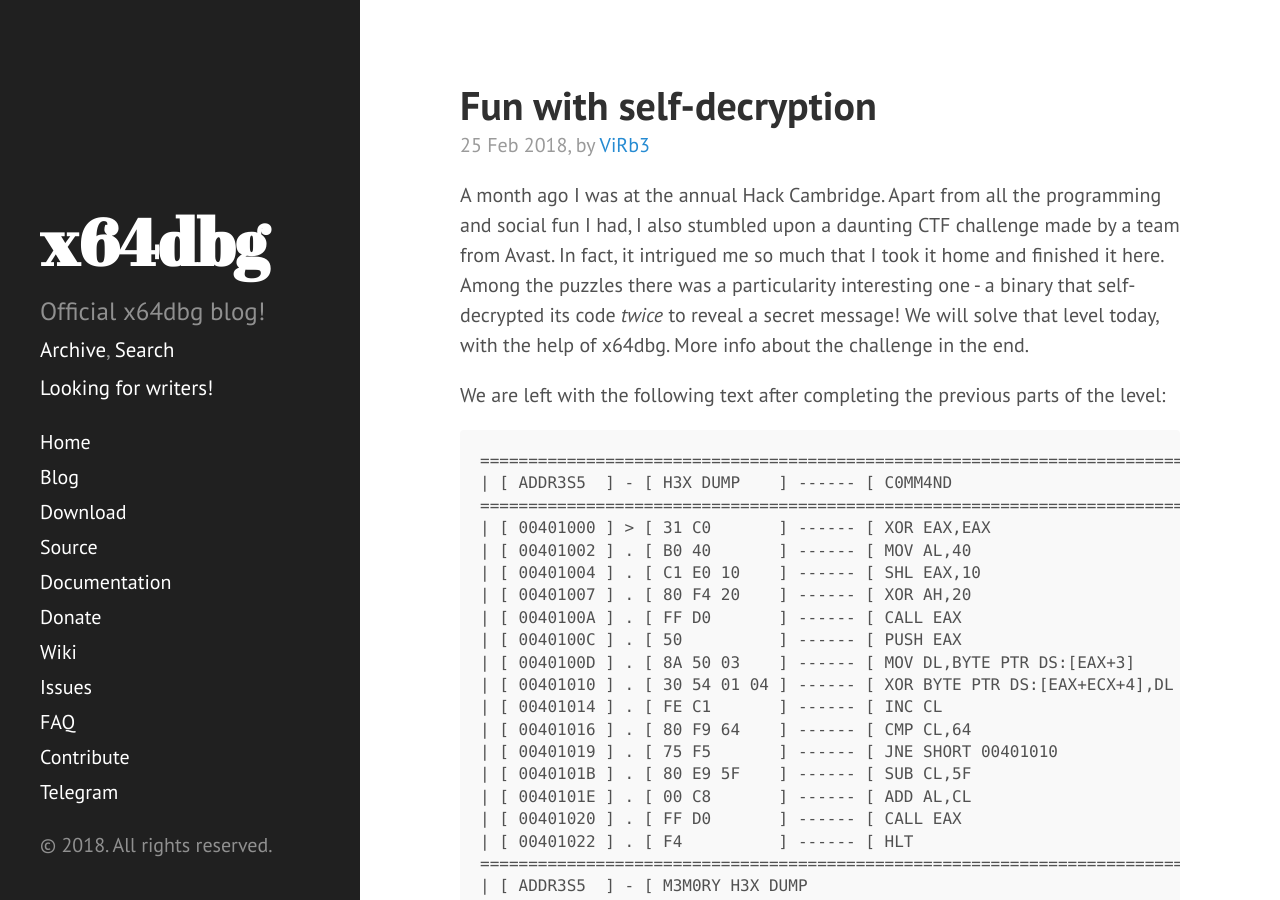
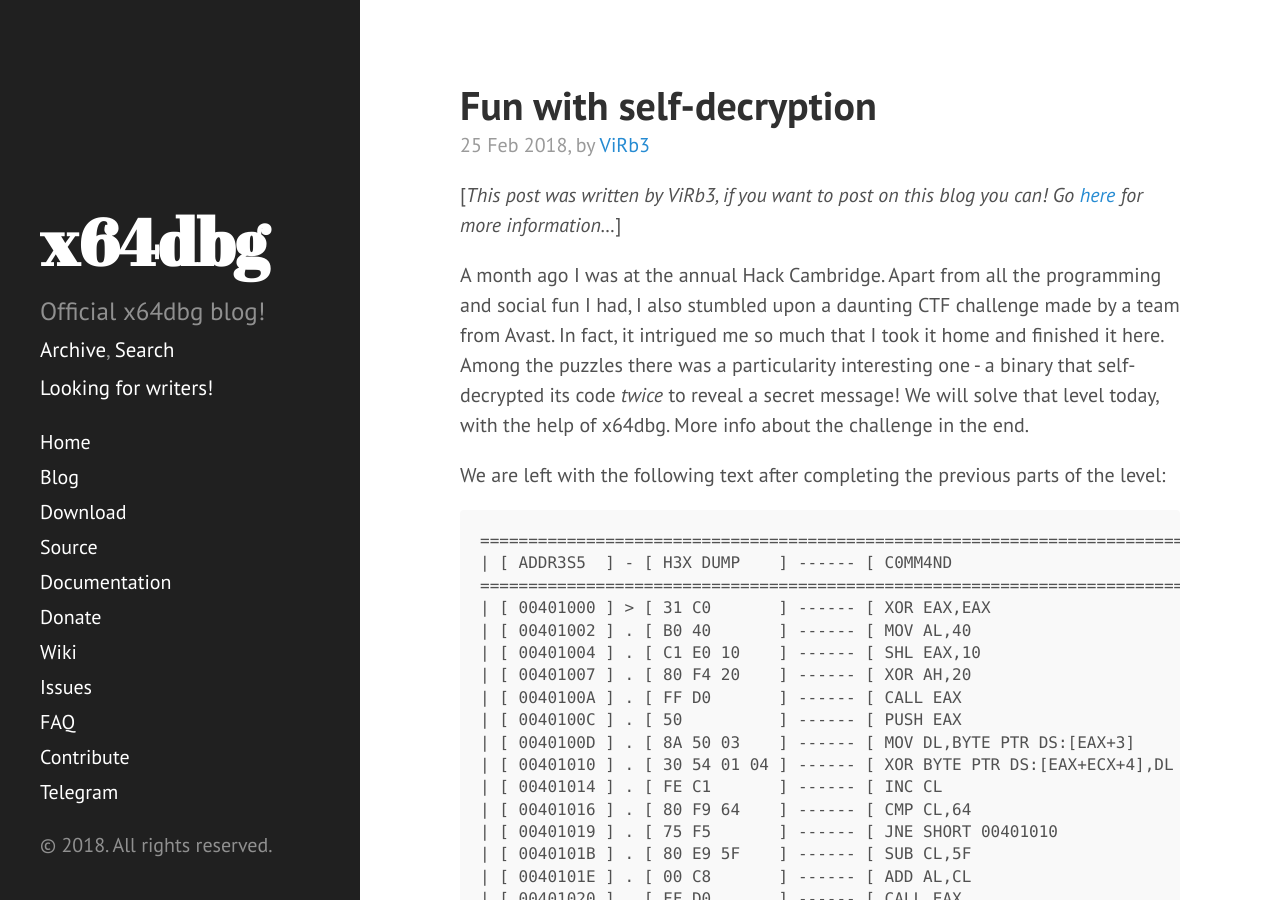
Before and after one commit to x64dbg/blog, a Jekyll site: the page built from _posts/2018-02-25-fun-with-self-decryption.md, in a window 1280 px wide and 900 px high. Built offline with Jekyll 4.4.1, drawn with Linux system fonts in a browser that asks for light colours; nearby versions of some CDN libraries; comment, search, counter and statistics services are not loaded.

Commit message:
add small comment

```diff
--- a/_posts/2018-02-25-fun-with-self-decryption.md
+++ b/_posts/2018-02-25-fun-with-self-decryption.md
@@ -6,6 +6,8 @@ website: https://github.com/ViRb3
 contents: []
 
 ---
+
+\[_This post was written by ViRb3, if you want to post on this blog you can! Go [here](/blog/2016/07/09/Looking-for-writers.html) for more information..._\]
 
 A month ago I was at the annual Hack Cambridge. Apart from all the programming and social fun I had, I also stumbled upon a daunting CTF challenge made by a team from Avast. In fact, it intrigued me so much that I took it home and finished it here. Among the puzzles there was a particularity interesting one - a binary that self-decrypted its code *twice* to reveal a secret message! We will solve that level today, with the help of x64dbg. More info about the challenge in the end.
 
```
